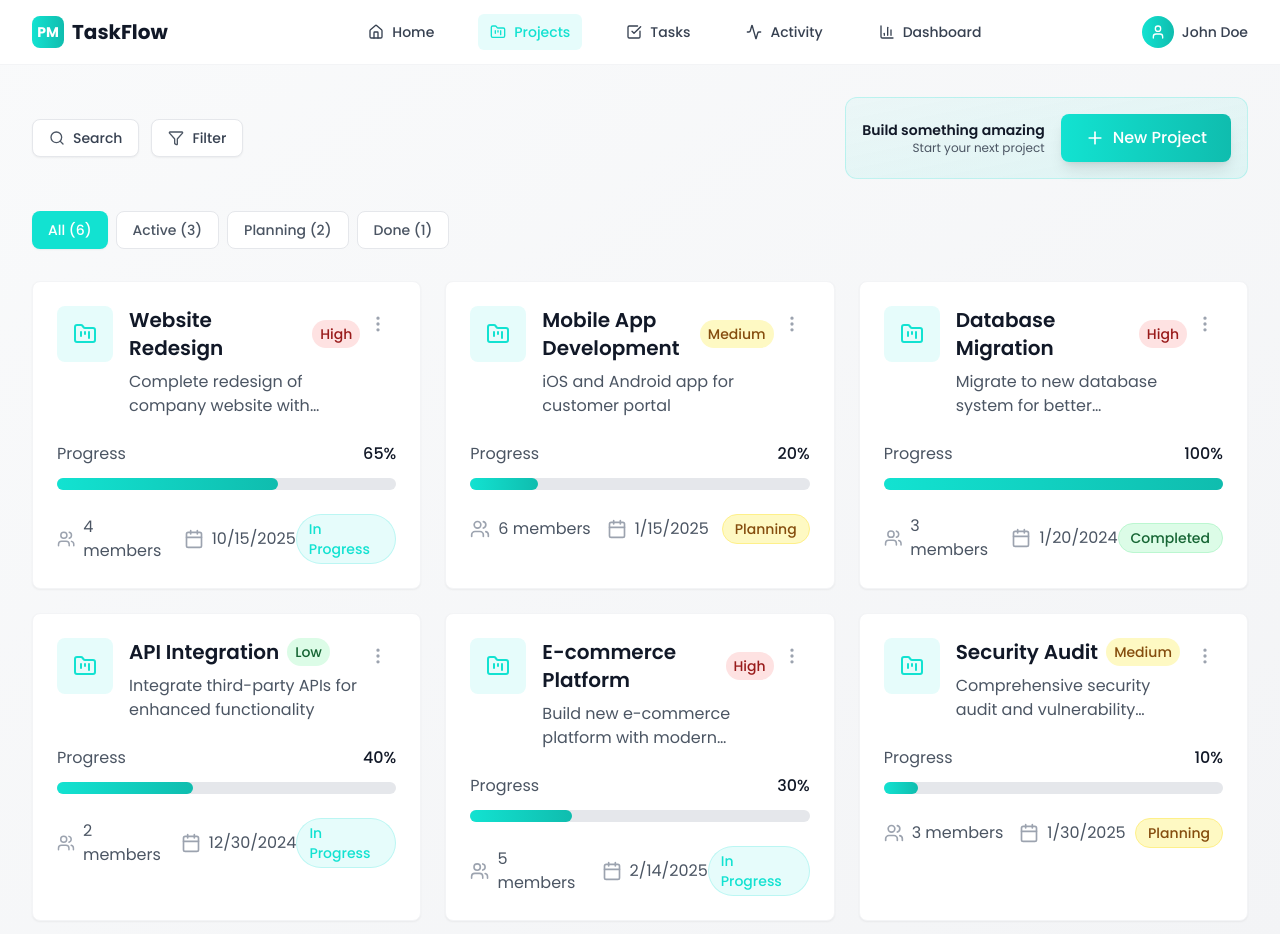
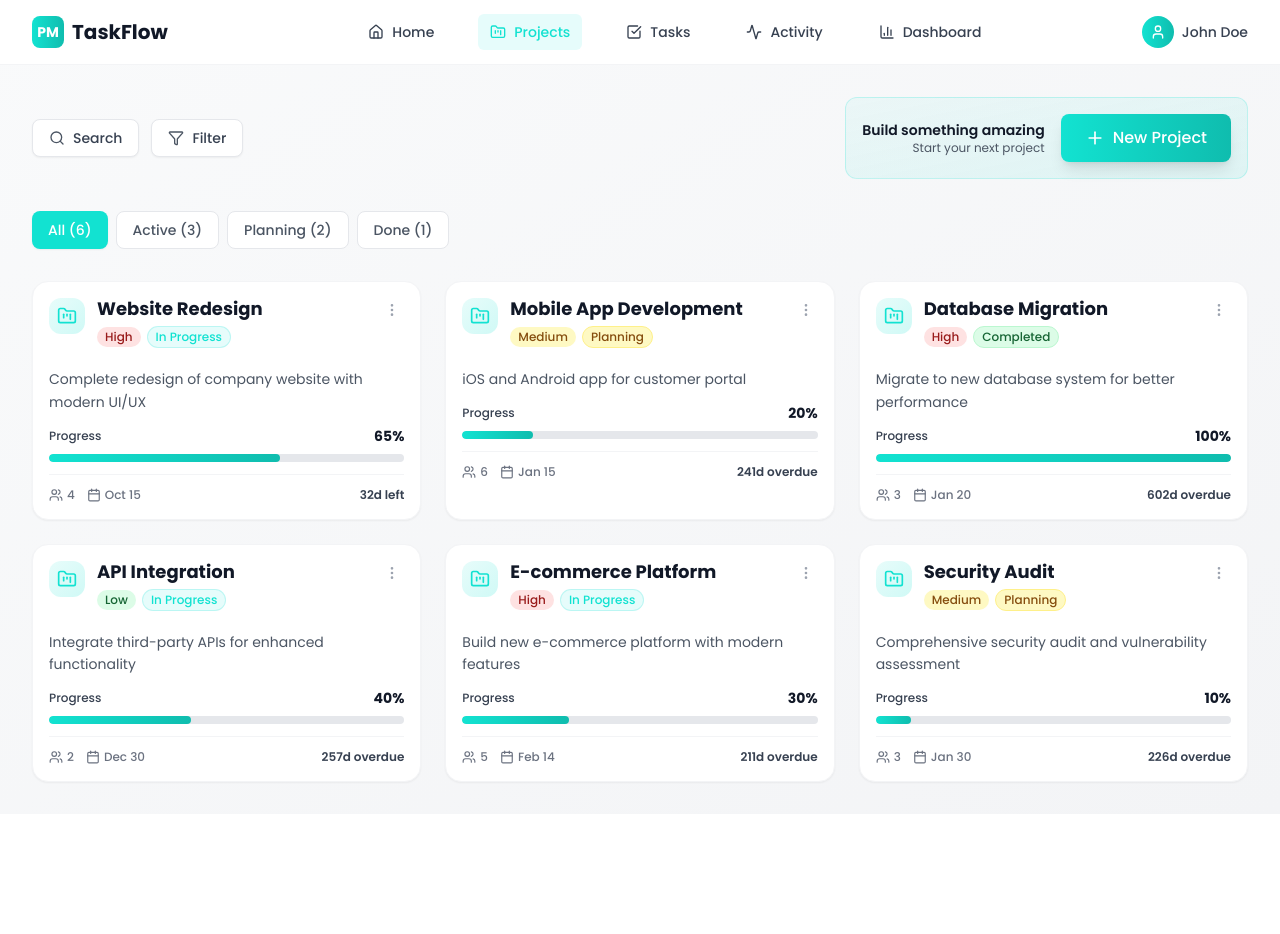
Before and after one commit to devxankit/Project-flow, a React (Vite) app in the folder frontend/: page /projects in a window 1280 px wide. Shown: the top 934 px of the page. After the commit the page ends 814 px from the top, so only its background shows below. Built offline with nearby package versions, Linux system fonts and the light colour scheme.

Commit message:
check point

```diff
--- a/frontend/src/pages/Activity.jsx
+++ b/frontend/src/pages/Activity.jsx
@@ -165,8 +165,8 @@ const ActivityPage = () => {
                   }`}
                 >
                   <div className="flex flex-col items-center space-y-1">
+                    <span className="text-sm font-medium">{label}</span>
                     <span className="text-lg font-bold">{count}</span>
-                    <span className="text-sm font-medium">{label}</span>
                   </div>
                 </button>
               ))}
--- a/frontend/src/pages/Projects.jsx
+++ b/frontend/src/pages/Projects.jsx
@@ -171,8 +171,8 @@ const Projects = () => {
                   }`}
                 >
                   <div className="flex flex-col items-center space-y-1">
+                    <span className="text-sm font-medium">{label}</span>
                     <span className="text-lg font-bold">{count}</span>
-                    <span className="text-sm font-medium">{label}</span>
                   </div>
                 </button>
               ))}
@@ -209,57 +209,97 @@ const Projects = () => {
               <div
                 key={project.id}
                 onClick={() => navigate(`/project/${project.id}`)}
-                className="bg-white rounded-2xl md:rounded-lg p-5 md:p-6 shadow-sm border border-gray-100 active:scale-98 md:hover:shadow-md transition-all cursor-pointer"
+                className="group bg-white rounded-2xl p-4 shadow-sm border border-gray-100 hover:shadow-md hover:border-primary/20 transition-all duration-300 cursor-pointer transform hover:-translate-y-0.5 active:scale-[0.98]"
               >
-                <div className="flex items-start justify-between mb-4 md:mb-6">
-                  <div className="flex items-start space-x-3 md:space-x-4 flex-1">
-                    <div className="p-3 md:p-4 bg-primary/10 rounded-xl md:rounded-lg">
-                      <FolderKanban className="h-5 w-5 md:h-6 md:w-6 text-primary" />
+                {/* Header Section */}
+                <div className="flex items-start justify-between mb-3">
+                  <div className="flex items-start space-x-3 flex-1">
+                    <div className="p-2 bg-gradient-to-br from-primary/10 to-primary/20 rounded-xl group-hover:from-primary/20 group-hover:to-primary/30 transition-all duration-300">
+                      <FolderKanban className="h-5 w-5 text-primary" />
                     </div>
                     <div className="flex-1 min-w-0">
-                      <div className="flex flex-col md:flex-row md:items-center md:space-x-2 mb-1 md:mb-2">
-                        <h3 className="text-lg md:text-xl font-semibold text-gray-900">{project.name}</h3>
-                        <span className={`px-2 py-1 rounded-full text-xs md:text-sm font-medium ${getPriorityColor(project.priority)} w-fit`}>
+                      <div className="flex items-start justify-between mb-1">
+                        <h3 className="text-lg font-bold text-gray-900 leading-tight group-hover:text-primary transition-colors duration-300">
+                          {project.name}
+                        </h3>
+                        <button
+                          onClick={(e) => {
+                            e.stopPropagation();
+                            // Handle menu click
+                          }}
+                          className="p-1 text-gray-400 hover:text-gray-600 hover:bg-gray-50 rounded-lg transition-all duration-200 ml-1"
+                        >
+                          <MoreVertical className="h-4 w-4" />
+                        </button>
+                      </div>
+                      <div className="flex items-center space-x-1.5 mb-2">
+                        <span className={`px-2 py-0.5 rounded-full text-xs font-medium ${getPriorityColor(project.priority)}`}>
                           {project.priority}
                         </span>
+                        <span className={`px-2 py-0.5 rounded-full text-xs font-medium border ${getStatusColor(project.status)}`}>
+                          {project.status}
+                        </span>
                       </div>
-                      <p className="text-sm md:text-base text-gray-600 line-clamp-2">{project.description}</p>
                     </div>
                   </div>
-                  <button className="p-1 md:p-2 text-gray-400 hover:text-gray-600">
-                    <MoreVertical className="h-4 w-4 md:h-5 md:w-5" />
-                  </button>
                 </div>
 
-                {/* Progress Bar */}
-                <div className="mb-4 md:mb-6">
-                  <div className="flex justify-between text-sm md:text-base mb-2 md:mb-3">
-                    <span className="text-gray-600">Progress</span>
-                    <span className="text-gray-900 font-medium">{project.progress}%</span>
+                {/* Description */}
+                <p className="text-sm text-gray-600 leading-relaxed mb-3 line-clamp-2">
+                  {project.description}
+                </p>
+
+                {/* Progress Section */}
+                <div className="mb-3">
+                  <div className="flex justify-between items-center mb-2">
+                    <span className="text-xs font-medium text-gray-700">Progress</span>
+                    <span className="text-sm font-bold text-gray-900">{project.progress}%</span>
                   </div>
-                  <div className="w-full bg-gray-200 rounded-full h-2 md:h-3">
+                  <div className="w-full bg-gray-200 rounded-full h-2 overflow-hidden">
                     <div
-                      className="bg-gradient-to-r from-primary to-primary-dark h-2 md:h-3 rounded-full transition-all duration-300"
+                      className="bg-gradient-to-r from-primary to-primary-dark h-2 rounded-full transition-all duration-500 ease-out"
                       style={{ width: `${project.progress}%` }}
                     ></div>
                   </div>
                 </div>
 
-                {/* Project Details */}
-                <div className="flex flex-col md:flex-row md:items-center md:justify-between space-y-3 md:space-y-0">
-                  <div className="flex flex-col md:flex-row md:items-center md:space-x-4 space-y-2 md:space-y-0">
-                    <div className="flex items-center space-x-1 md:space-x-2">
-                      <Users className="h-4 w-4 md:h-5 md:w-5 text-gray-400" />
-                      <span className="text-sm md:text-base text-gray-600">{project.team} members</span>
+                {/* Footer Section */}
+                <div className="flex items-center justify-between pt-3 border-t border-gray-100">
+                  <div className="flex items-center space-x-3">
+                    <div className="flex items-center space-x-1 text-gray-500">
+                      <Users className="h-3.5 w-3.5" />
+                      <span className="text-xs font-medium">{project.team}</span>
                     </div>
-                    <div className="flex items-center space-x-1 md:space-x-2">
-                      <Calendar className="h-4 w-4 md:h-5 md:w-5 text-gray-400" />
-                      <span className="text-sm md:text-base text-gray-600">{new Date(project.dueDate).toLocaleDateString()}</span>
+                    <div className="flex items-center space-x-1 text-gray-500">
+                      <Calendar className="h-3.5 w-3.5" />
+                      <span className="text-xs font-medium">
+                        {new Date(project.dueDate).toLocaleDateString('en-US', {
+                          month: 'short',
+                          day: 'numeric'
+                        })}
+                      </span>
                     </div>
                   </div>
-                  <span className={`px-3 py-1 rounded-full text-xs md:text-sm font-medium border ${getStatusColor(project.status)} w-fit`}>
-                    {project.status}
-                  </span>
+                  <div className="text-right">
+                    <div className="text-xs font-semibold text-gray-700">
+                      {(() => {
+                        const now = new Date();
+                        const dueDate = new Date(project.dueDate);
+                        const diffTime = dueDate.getTime() - now.getTime();
+                        const diffDays = Math.ceil(diffTime / (1000 * 60 * 60 * 24));
+
+                        if (diffDays < 0) {
+                          return `${Math.abs(diffDays)}d overdue`;
+                        } else if (diffDays === 0) {
+                          return 'Today';
+                        } else if (diffDays === 1) {
+                          return 'Tomorrow';
+                        } else {
+                          return `${diffDays}d left`;
+                        }
+                      })()}
+                    </div>
+                  </div>
                 </div>
               </div>
             ))}
--- a/frontend/src/pages/Tasks.jsx
+++ b/frontend/src/pages/Tasks.jsx
@@ -14,7 +14,8 @@ const Tasks = () => {
       priority: 'High',
       assignee: 'John Doe',
       dueDate: '2024-02-10',
-      project: 'Website Redesign'
+      project: 'Website Redesign',
+      milestone: 'Design Phase'
     },
     {
       id: 2,
@@ -24,7 +25,8 @@ const Tasks = () => {
       priority: 'Medium',
       assignee: 'Jane Smith',
       dueDate: '2024-02-12',
-      project: 'Mobile App Development'
+      project: 'Mobile App Development',
+      milestone: 'Research Phase'
     },
     {
       id: 3,
@@ -34,7 +36,8 @@ const Tasks = () => {
       priority: 'High',
       assignee: 'Mike Johnson',
       dueDate: '2024-02-05',
-      project: 'Database Migration'
+      project: 'Database Migration',
+      milestone: 'Implementation Phase'
     },
     {
       id: 4,
@@ -44,7 +47,30 @@ const Tasks = () => {
       priority: 'Low',
       assignee: 'Sarah Wilson',
       dueDate: '2024-02-15',
-      project: 'Website Redesign'
+      project: 'Website Redesign',
+      milestone: 'Development Phase'
+    },
+    {
+      id: 5,
+      title: 'User authentication setup',
+      description: 'Implement secure user authentication system',
+      status: 'Pending',
+      priority: 'High',
+      assignee: 'Alex Brown',
+      dueDate: '2024-02-18',
+      project: 'E-commerce Platform',
+      milestone: 'Security Phase'
+    },
+    {
+      id: 6,
+      title: 'Performance testing',
+      description: 'Conduct comprehensive performance testing',
+      status: 'In Progress',
+      priority: 'Medium',
+      assignee: 'Emma Davis',
+      dueDate: '2024-02-20',
+      project: 'API Integration',
+      milestone: 'Testing Phase'
     }
   ];
 
@@ -135,8 +161,8 @@ const Tasks = () => {
                   }`}
                 >
                   <div className="flex flex-col items-center space-y-1">
+                    <span className="text-sm font-medium">{label}</span>
                     <span className="text-lg font-bold">{count}</span>
-                    <span className="text-sm font-medium">{label}</span>
                   </div>
                 </button>
               ))}
@@ -167,48 +193,111 @@ const Tasks = () => {
             </div>
           </div>
 
-          {/* Responsive Task Cards */}
-          <div className="space-y-3 md:space-y-4">
+          {/* Responsive Task Cards - Balanced Magic UI Style */}
+          <div className="grid grid-cols-1 md:grid-cols-2 lg:grid-cols-3 gap-4 md:gap-5">
             {filteredTasks.map((task) => (
-              <div key={task.id} className="bg-white rounded-2xl md:rounded-lg p-4 md:p-6 shadow-sm border border-gray-100 active:scale-98 md:hover:shadow-md transition-all">
-                <div className="flex items-start justify-between mb-3 md:mb-4">
-                  <div className="flex items-start space-x-3 md:space-x-4 flex-1">
-                    <div className={`p-2 md:p-3 rounded-xl md:rounded-lg ${getStatusColor(task.status)}`}>
-                      <CheckSquare className="h-4 w-4 md:h-5 md:w-5" />
+              <div key={task.id} className="group relative bg-white rounded-xl p-4 shadow-sm border border-gray-100 hover:shadow-md hover:border-primary/30 transition-all duration-200 cursor-pointer overflow-hidden">
+                {/* Magic UI Border Effect */}
+                <div className="absolute inset-0 rounded-xl bg-gradient-to-r from-primary/5 via-transparent to-primary/5 opacity-0 group-hover:opacity-100 transition-opacity duration-300"></div>
+
+                {/* Header */}
+                <div className="relative flex items-center justify-between mb-3">
+                  <div className="flex items-center space-x-3 flex-1 min-w-0">
+                    <div className={`p-2 rounded-lg ${getStatusColor(task.status)} flex-shrink-0`}>
+                      <CheckSquare className="h-4 w-4" />
                     </div>
                     <div className="flex-1 min-w-0">
-                      <h3 className="text-base md:text-lg font-semibold text-gray-900 mb-1 md:mb-2">{task.title}</h3>
-                      <p className="text-sm md:text-base text-gray-600 line-clamp-2">{task.description}</p>
+                      <h3 className="text-sm font-semibold text-gray-900 truncate group-hover:text-primary transition-colors">
+                        {task.title}
+                      </h3>
                     </div>
                   </div>
-                  <button className="p-1 md:p-2 text-gray-400 hover:text-gray-600">
-                    <MoreVertical className="h-4 w-4 md:h-5 md:w-5" />
+                  <button
+                    onClick={(e) => {
+                      e.stopPropagation();
+                      // Handle menu click
+                    }}
+                    className="p-1.5 text-gray-400 hover:text-gray-600 hover:bg-gray-50 rounded-md transition-all duration-200 flex-shrink-0"
+                  >
+                    <MoreVertical className="h-4 w-4" />
                   </button>
                 </div>
 
-                <div className="flex flex-col md:flex-row md:items-center md:justify-between space-y-3 md:space-y-0">
-                  <div className="flex items-center space-x-3">
-                    <span className={`px-2 py-1 rounded-full text-xs md:text-sm font-medium border ${getStatusColor(task.status)}`}>
+                {/* Description */}
+                <p className="text-xs text-gray-600 mb-3 line-clamp-2">
+                  {task.description}
+                </p>
+
+                {/* Tags Row */}
+                <div className="flex items-center space-x-2 mb-3">
+                  <span className={`px-2 py-1 rounded-md text-xs font-medium ${getStatusColor(task.status)}`}>
                     {task.status}
                   </span>
-                    <span className={`px-2 py-1 rounded-full text-xs md:text-sm font-medium ${getPriorityColor(task.priority)}`}>
+                  <span className={`px-2 py-1 rounded-md text-xs font-medium ${getPriorityColor(task.priority)}`}>
                     {task.priority}
                   </span>
                 </div>
-                  <div className="text-xs md:text-sm text-gray-500">
-                    Due: {new Date(task.dueDate).toLocaleDateString()}
+
+                {/* Project & Milestone */}
+                <div className="mb-3 p-2 bg-gradient-to-r from-gray-50 to-gray-100 rounded-lg">
+                  <div className="flex items-center justify-between text-xs">
+                    <div className="flex items-center space-x-1 text-gray-600">
+                      <span className="text-primary font-semibold">{task.project}</span>
+                    </div>
+                    <div className="flex items-center space-x-1 text-gray-600">
+                      <span className="text-primary font-semibold">{task.milestone}</span>
+                    </div>
                   </div>
                 </div>
 
-                <div className="mt-3 md:mt-4 pt-3 md:pt-4 border-t border-gray-100">
-                  <div className="flex flex-col md:flex-row md:items-center md:justify-between space-y-2 md:space-y-0">
-                    <div className="flex items-center space-x-2 md:space-x-3">
-                      <div className="w-6 h-6 md:w-8 md:h-8 bg-primary/10 rounded-full flex items-center justify-center">
-                        <User className="h-3 w-3 md:h-4 md:w-4 text-primary" />
+                {/* Footer */}
+                <div className="flex items-center justify-between">
+                  <div className="flex items-center space-x-3">
+                    <div className="flex items-center space-x-1.5 text-gray-500">
+                      <User className="h-3.5 w-3.5" />
+                      <span className="text-xs">{task.assignee}</span>
                     </div>
-                      <span className="text-sm md:text-base text-gray-600">{task.assignee}</span>
+                    <div className="flex items-center space-x-1.5 text-gray-500">
+                      <Calendar className="h-3.5 w-3.5" />
+                      <span className="text-xs">
+                        {new Date(task.dueDate).toLocaleDateString('en-US', {
+                          month: 'short',
+                          day: 'numeric'
+                        })}
+                      </span>
                     </div>
-                    <span className="text-xs md:text-sm text-primary font-medium">{task.project}</span>
+                  </div>
+                  <div className="text-right">
+                    <div className={`text-xs font-semibold ${
+                      (() => {
+                        const now = new Date();
+                        const dueDate = new Date(task.dueDate);
+                        const diffTime = dueDate.getTime() - now.getTime();
+                        const diffDays = Math.ceil(diffTime / (1000 * 60 * 60 * 24));
+
+                        if (diffDays < 0) return 'text-red-600';
+                        if (diffDays <= 1) return 'text-orange-600';
+                        if (diffDays <= 3) return 'text-yellow-600';
+                        return 'text-green-600';
+                      })()
+                    }`}>
+                      {(() => {
+                        const now = new Date();
+                        const dueDate = new Date(task.dueDate);
+                        const diffTime = dueDate.getTime() - now.getTime();
+                        const diffDays = Math.ceil(diffTime / (1000 * 60 * 60 * 24));
+
+                        if (diffDays < 0) {
+                          return `${Math.abs(diffDays)}d`;
+                        } else if (diffDays === 0) {
+                          return 'Today';
+                        } else if (diffDays === 1) {
+                          return '1d';
+                        } else {
+                          return `${diffDays}d`;
+                        }
+                      })()}
+                    </div>
                   </div>
                 </div>
               </div>
```
Also changed, not shown: frontend/src/pages/ProjectDetails.jsx (+61 -17 lines). Lines whose indentation alone changed are shown as unchanged.
